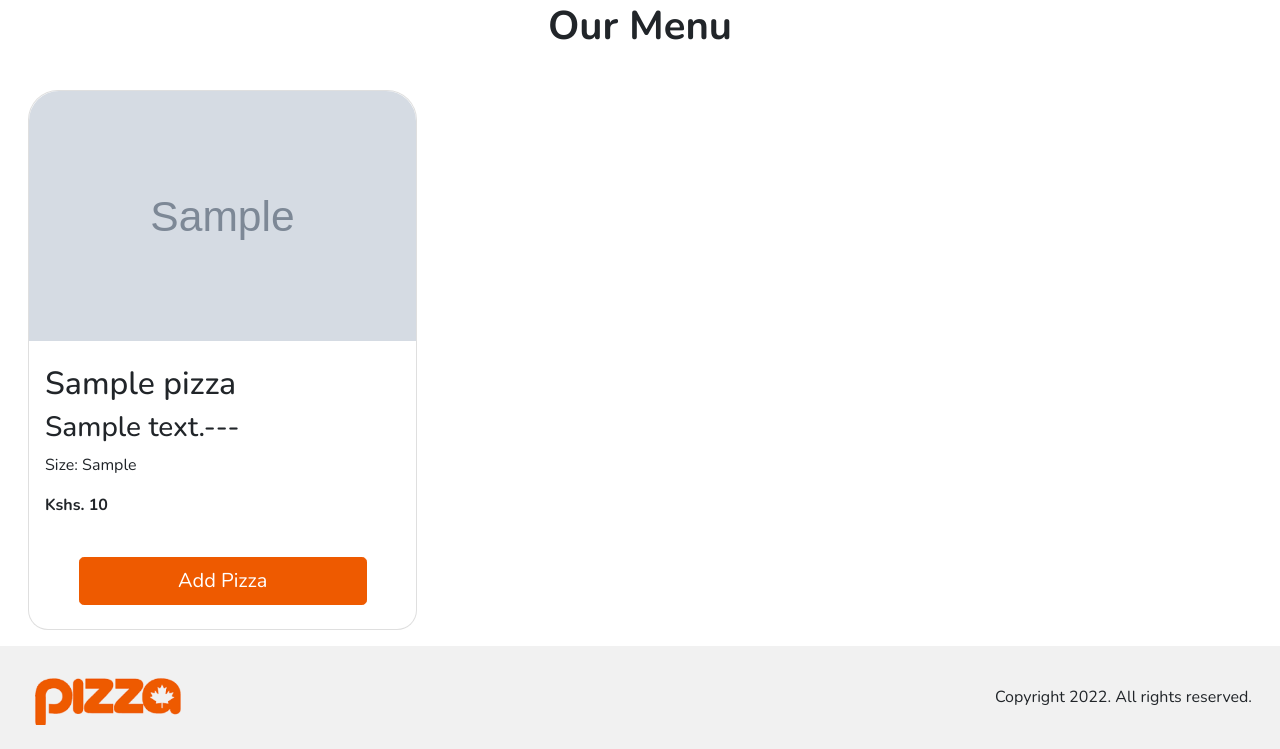
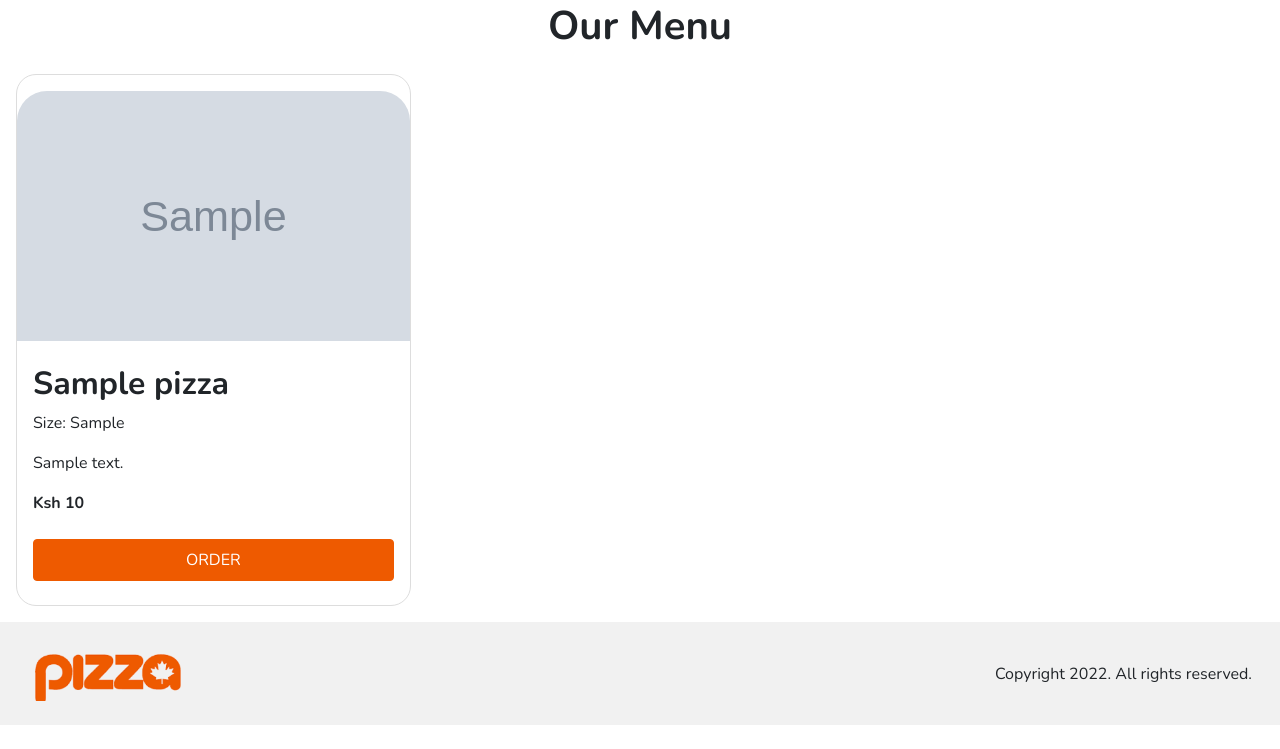
Before and after one commit to james-muriithi/pizza-shop, a Flask app: page / in a window 1280 px wide. Shown: the part 69-818 px from the top of the page. After the commit the page ends 794 px from the top, so only its background shows below. Run offline with Flask 2, Linux system fonts and the light colour scheme; tables that the repository leaves empty hold one stand-in row (values such as "Sample post"); grey boxes marked "Sample" are stand-in pictures; some libraries are stand-ins or nearby versions.

Commit message:
updated menu page

```diff
--- a/app/templates/index.html
+++ b/app/templates/index.html
@@ -4,44 +4,39 @@
 
 <div class="container-fluid ">
 
-        <h1 class="text-center mb-4 fw-bold">Our Menu</h1>
+    <h1 class="text-center mb-4 fw-bold">Our Menu</h1>
 
-{%for pizza in all_pizzas%}
-
-    <div class="card pizza_card m-3 ">
-         <img src="{{url_for('static',filename=pizza.image)}}" alt="{{pizza.name}}" class="pizza_image">
-         <h2 class="px-3 mt-4">{{pizza.name}}</h2>
-            <h3 class="px-3">{{pizza.description[:30] }}---</h3>
-            <p class="px-3">Size: {{pizza.size}}</p>
-            <p class="px-3"><strong>Kshs. {{pizza.price}}</strong></p>
-
-<div class="form-group mb-4 mt-4">
-            <div class="row">
-
-                <input type="submit" id="ord_btn" class="btn btn-primary btn-lg" name="addpizza" value="Add Pizza" required>
-
+    <div class="row">
+        {%for pizza in all_pizzas%}
+        <div class="col-md-4 col-sm-6 mb-3">
+            <div class="show_card pt-3">
+                <img class="pizza_image img-fluid" src="{{url_for('static',filename=pizza.image)}}" alt="">
+                <h2 class="px-3 pt-4"><strong>{{pizza.name}}</strong></h2>
+                <p class="px-3">Size: {{pizza.size}}</p>
+                <p class="px-3">
+                    {{pizza.description | truncate(100) }}
+                </p>
+                <p class="px-3 text-dark"><strong>Ksh {{pizza.price}}</strong></p>
+                <div class="mx-3 my-4">
+                    <a href="{{url_for('main.order', pizza_id=pizza.id)}}" class="btn btn-primary w-100 text-white p-2 order_button">
+                        ORDER
+                    </a>
+                </div>
+                <div class="row mx-2 mb-3 d-none">
+                    <div class="col-6">
+                        <button class="btn btn-success">
+                            <a class="text-white" href="{{url_for('main.edit',id=pizza.id)}}">Update</a>
+                        </button>
+                    </div>
+                    <div class="col-6 text-end">
+                        <button class="btn btn-danger">
+                            <a class="text-white" href="{{url_for('main.delete',id=pizza.id)}}">Delete</a>
+                        </button>
+                    </div>
+                </div>
             </div>
-          </div>
-<!--        <div class="card-footer">-->
-
-<!--            <div class="row">-->
-<!--                <div class="col-md-4">-->
-<!--                    <button class="btn btn-primary">-->
-<!--                <a class="text-white" href="{{url_for('main.edit',id=pizza.id)}}">Update</a>-->
-<!--            </button>-->
-<!--                </div>-->
-<!--                <div class="col-md-4"></div>-->
-<!--                <div class="col-md-4">-->
-<!--                      <button class="btn btn-danger">-->
-<!--                <a class="text-white" href="{{url_for('main.delete',id=pizza.id)}}">Delete</a>-->
-<!--            </button>-->
-<!--                </div>-->
-<!--            </div>-->
-
-
-<!--        </div>-->
+        </div>
+        {%endfor%}
     </div>
-
-{%endfor%}
 </div>
 {% endblock %}
```
